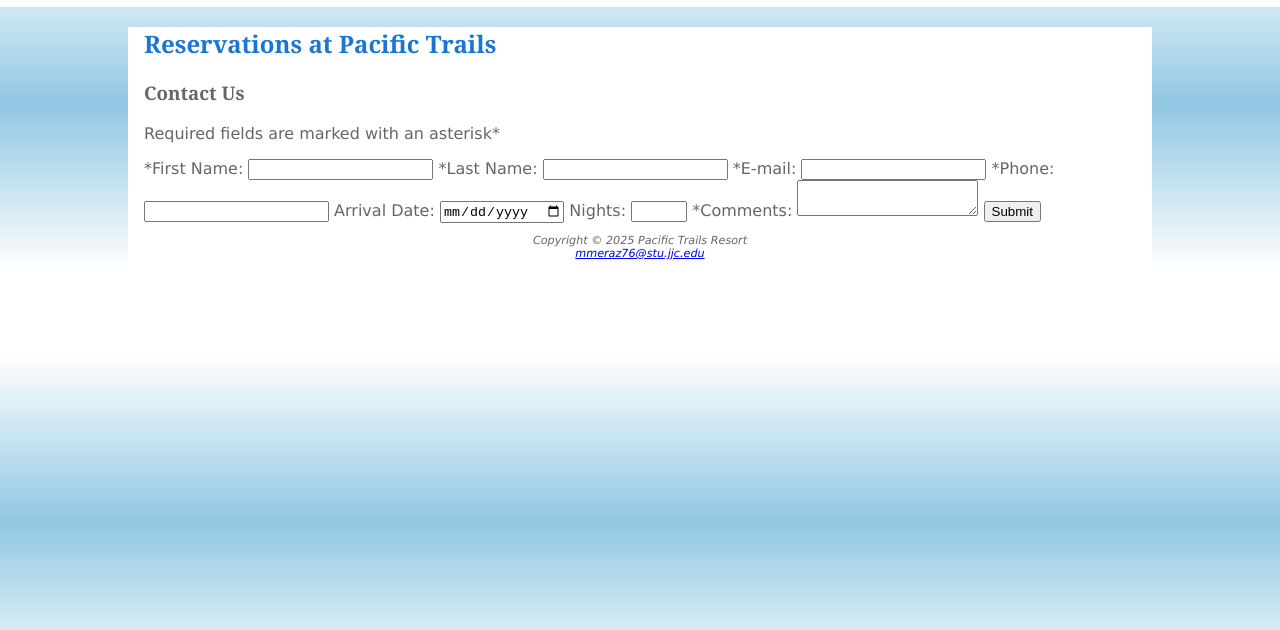
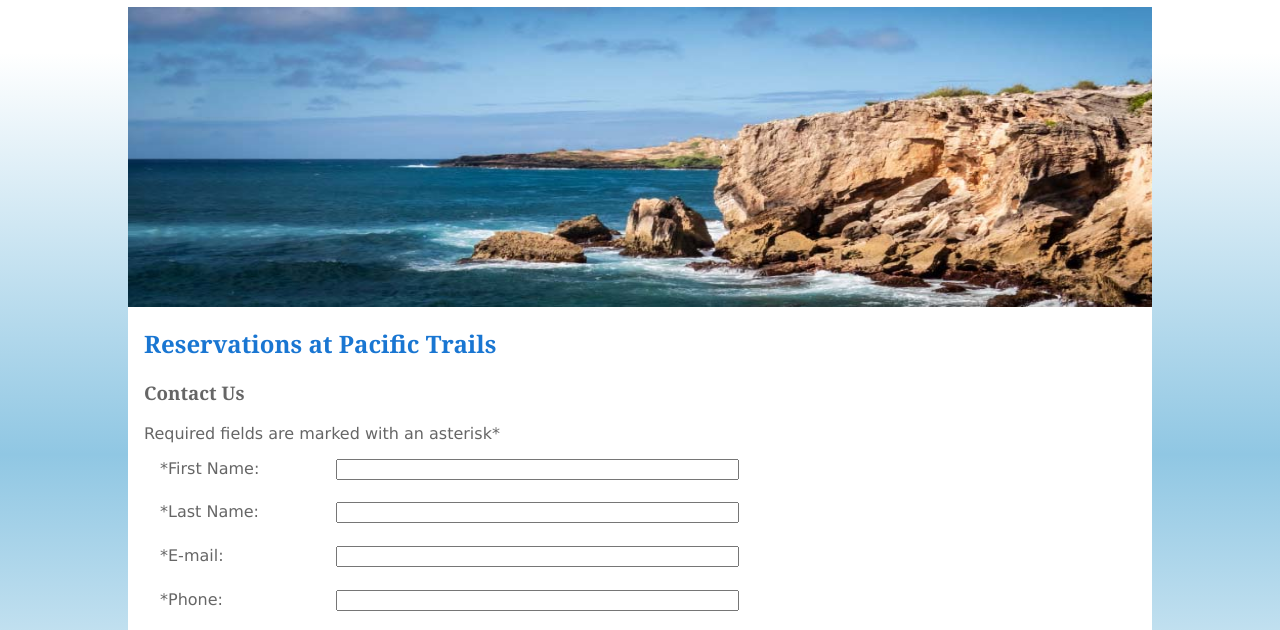
Before and after one commit to melyjely/meraz-pacific-trails-resort, a plain HTML site: page reservations.html in a window 1280 px wide. Shown: the part 148-778 px from the top of the page. Drawn offline with Linux system fonts and the light colour scheme.

Commit message:
Add files via upload

```diff
--- a/pacific.css
+++ b/pacific.css
@@ -178,6 +178,24 @@ tr:nth-of-type(even) {
     background-color: #dfedf8;
 }
 
+form {
+    display: flex;
+    flex-direction: column;
+    padding-left: 1em;
+    width: 80%;
+}
+
+input, textarea {
+    margin-bottom: 0.5em;
+}
+
+#reshero {
+    height: 300px;
+    background-image: url(images/ocean.jpg);
+    background-size: 200% 100%;
+    background-repeat: no-repeat;
+}
+
 @media only screen and (min-width: 600px) {
     h1 {
     font-size: 2em;
@@ -218,6 +236,21 @@ tr:nth-of-type(even) {
         background-size: 100% 100%;
     }
 
+    form {
+        width: 60%;
+        display: grid;
+        gap: 1em;
+        grid-template-columns: 10em 1fr;
+    }
+
+    #reshero {
+        background-size: 100% 100%;
+    }
+
+    input[type="submit"] {
+        grid-column: 2;
+        width: 10em;
+    }
 
 }
 
```
